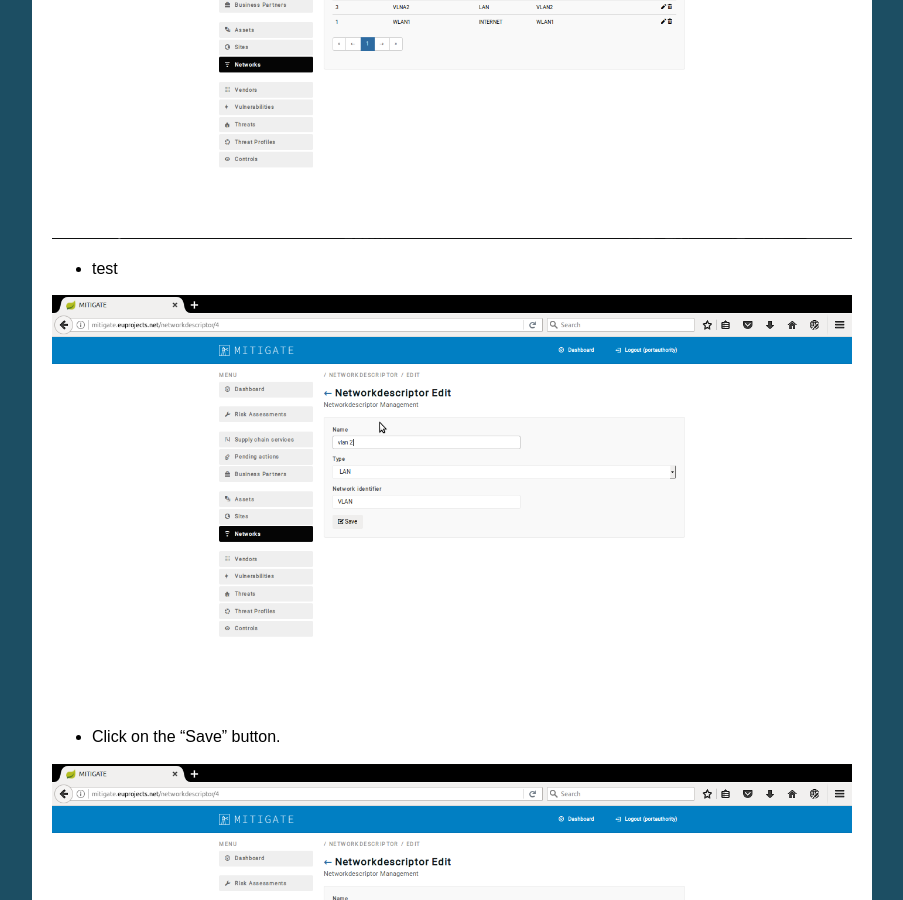
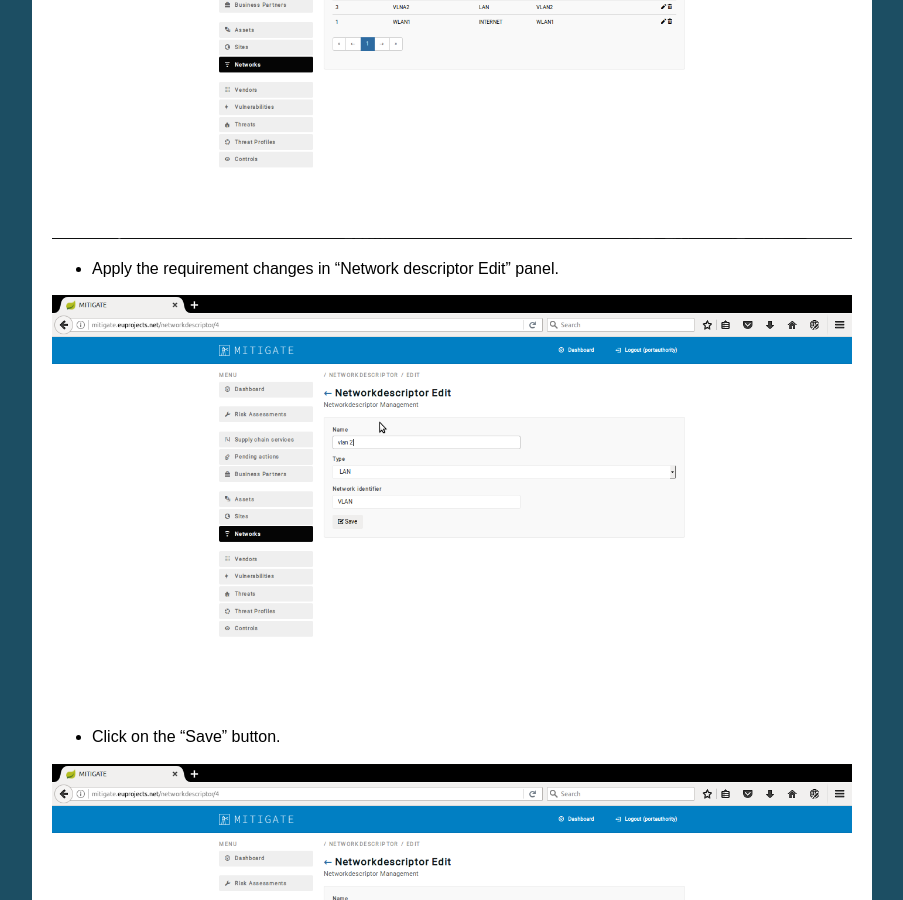
Before and after one commit to singularlogic/mitigate-documentation, a Sphinx documentation site: the page built from docs/p_network.rst, in a window 1280 px wide and 900 px high, scrolled down 3743 px. Shown: the whole window, without its empty margins (198-1101 px from the left). Built offline with Sphinx 7.4.7, drawn with Linux system fonts in a browser that asks for light colours.

Commit message:
Update p_network.rst

```diff
--- a/docs/p_network.rst
+++ b/docs/p_network.rst
@@ -47,7 +47,7 @@ Edit a network
 
 .. image:: assets/en_2.png
 
-- test
+- Apply the requirement changes in “Network descriptor Edit” panel.
 
 .. image:: assets/en_3.png
 
```
